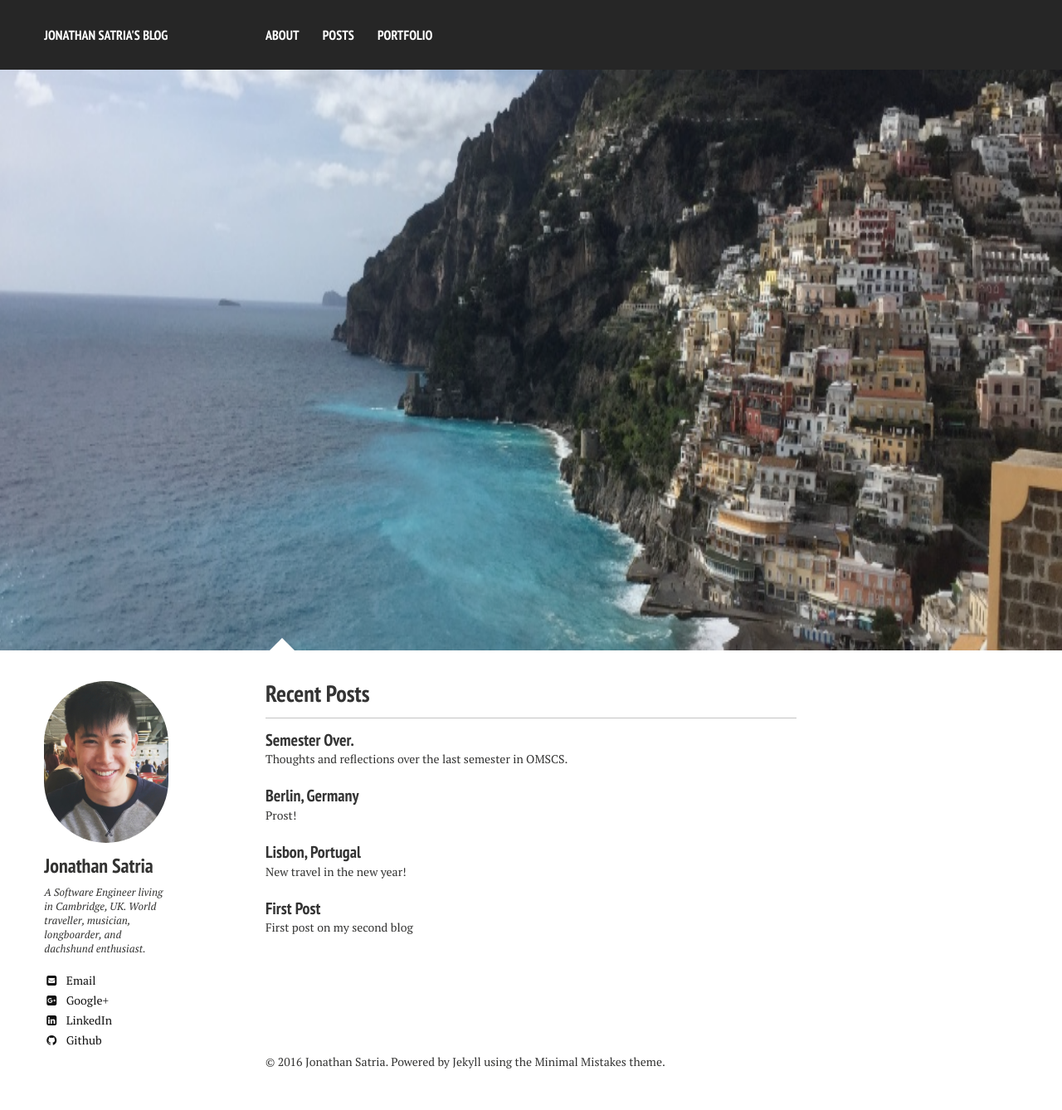
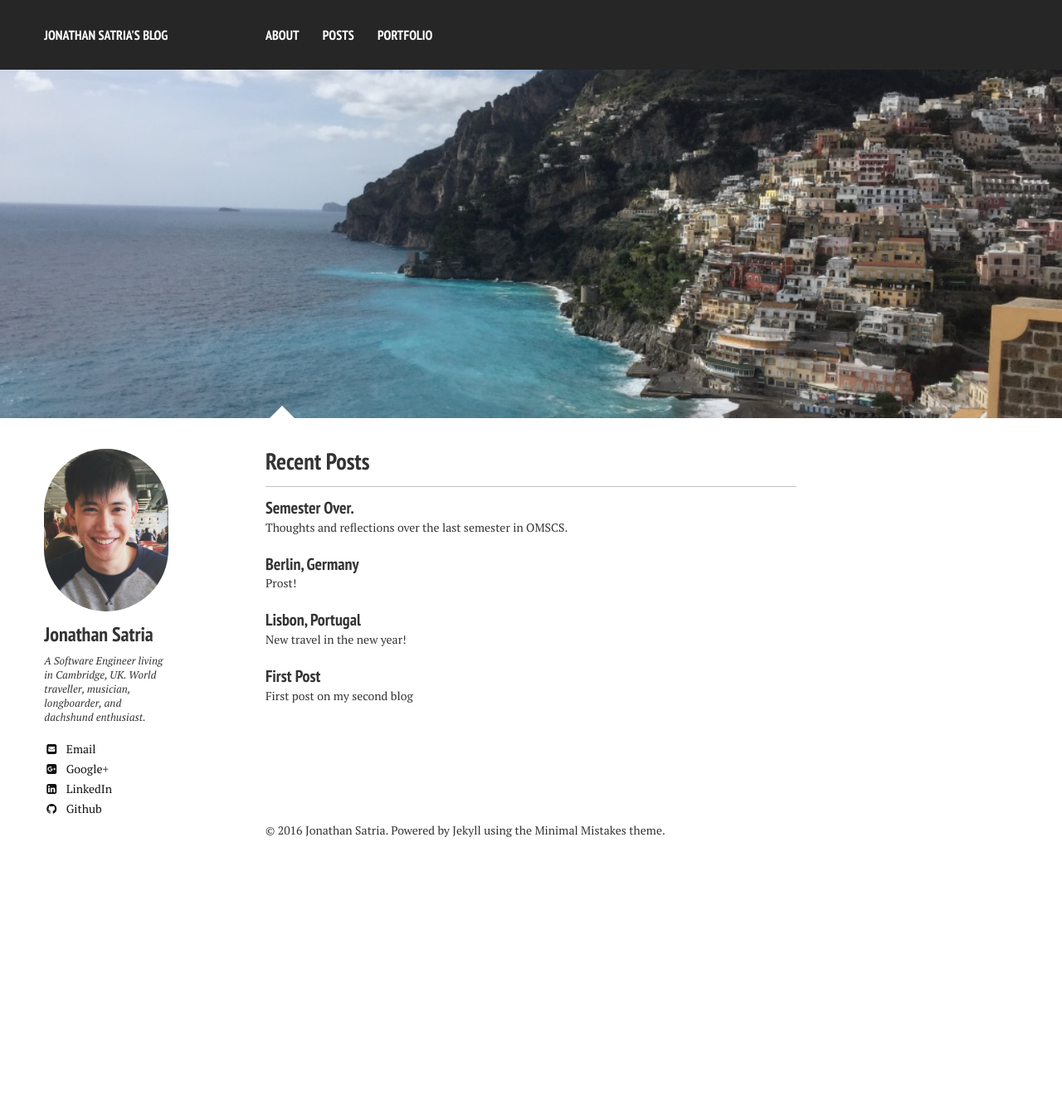
Before and after one commit to jsatria/jsatria.github.io, a Jekyll site: the page built from index.md, in a window 1280 px wide. Shown: the whole page at 83% size. Built offline with Jekyll 4.4.1, drawn with Linux system fonts in a browser that asks for light colours; nearby versions of some CDN libraries; after the commit the page ends 1059 px from its top, so only the background shows below that.

Commit message:
Fix height

```diff
--- a/_sass/page.scss
+++ b/_sass/page.scss
@@ -322,7 +322,7 @@ $button-size: 1.5rem;
 	}
 	img {
 		width: 100%;
-		height: 700px;
+		height: auto;
 		overflow: hidden;
 		-ms-interpolation-mode: bicubic;
 	}
```
